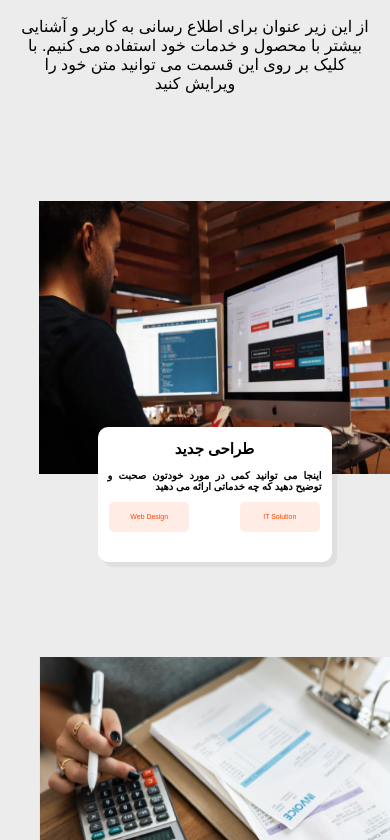
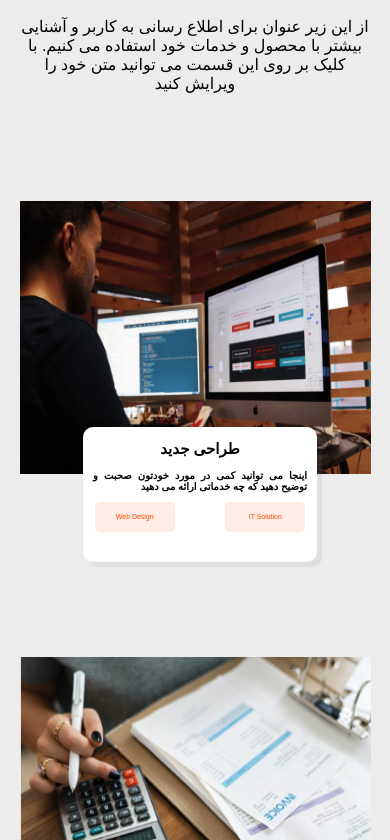
Before and after one commit to rumiani/pubfile, a Next.js app: page / in a window 390 px wide. Shown: the part 1004-1844 px from the top of the page. Built offline with nearby package versions, Linux system fonts and the light colour scheme; a small style sheet from the web is missing.

Commit message:
fixing the services margin

```diff
--- a/styles/services.module.css
+++ b/styles/services.module.css
@@ -74,12 +74,12 @@
     .services{
         display: flex;
         flex-wrap: wrap;
-        justify-content: space-between;
-        padding: 0;
+        /* justify-content: space-between; */
+        /* padding: 0; */
         font-size: 12px;
     }
     .service{
-        width: 80vw;
+        /* width: 80vw; */
         height: 300px;
         position: relative;
         margin: 20% auto;
@@ -94,7 +94,7 @@
         font-size: smaller;
         width: 60vw;
         margin-top:  -50px;
-        left: 15vw;
+        left: 20vw;
         border-radius: 10px;
         position: absolute;
         box-shadow: 5px 5px 1px rgba(128, 128, 128, 0.116);
```
